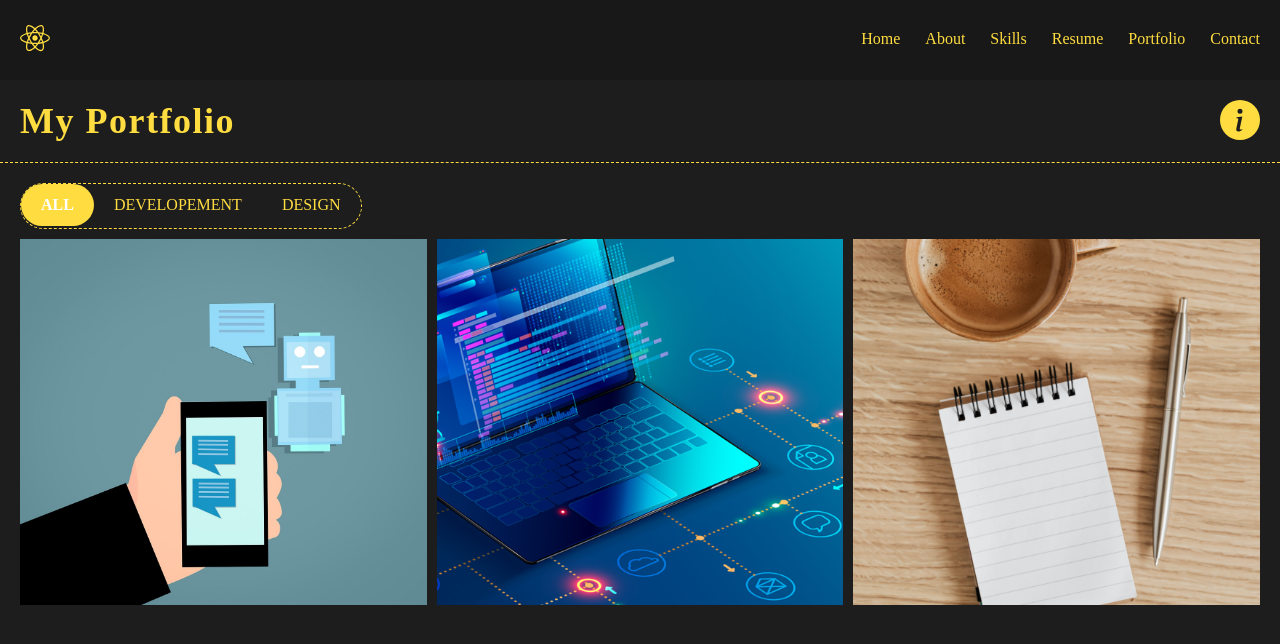
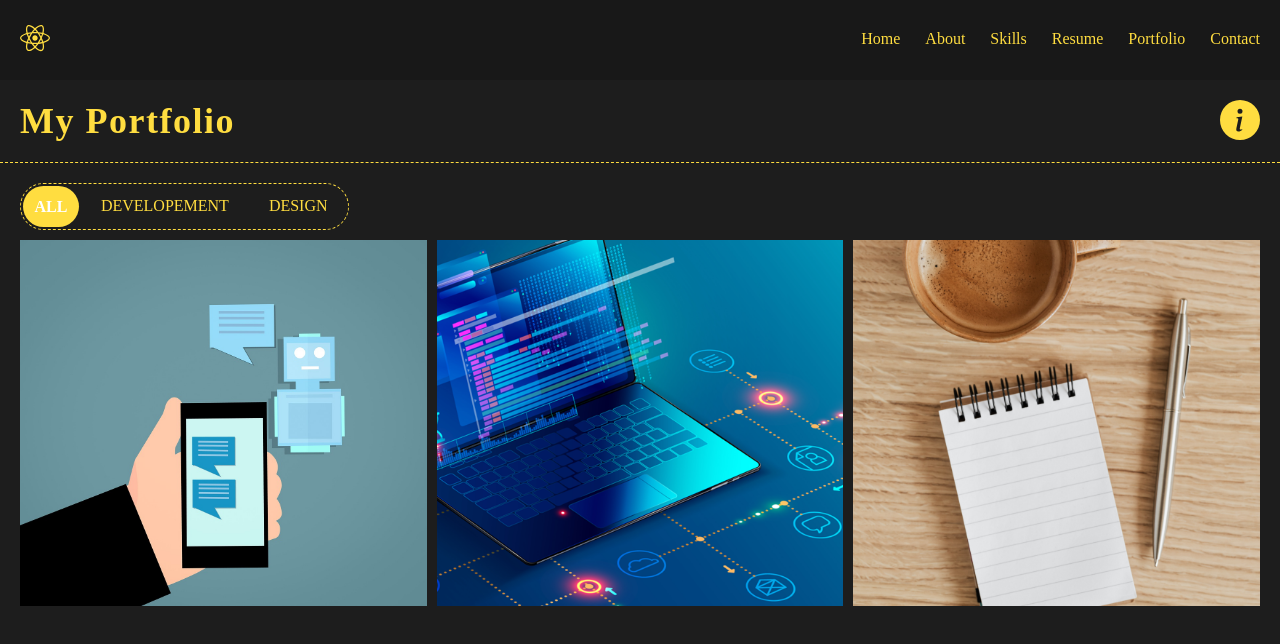
Before and after one commit to vedantd25/portfolio, a React (Create React App) app: page /portfolio in a window 1280 px wide. Shown: the top 644 px of the page. Built offline with nearby package versions, Linux system fonts and the light colour scheme.

Commit message:
modified:   src/containers/portfolio/styles.scss

```diff
--- a/src/containers/portfolio/styles.scss
+++ b/src/containers/portfolio/styles.scss
@@ -8,6 +8,7 @@
       margin: 0 auto;
       border-radius: 25px;
       border: 1px dashed var(--yellow-theme-main-color);
+
 
       li {
         font-size: 16px;
@@ -24,7 +25,11 @@
           background: var(--yellow-theme-main-color);
           color: var(--yellow-theme-sub-text-color);
           font-weight: 600;
-          border-radius: 25px;
+          border-radius: 22px;
+          padding: 11.5px;
+          margin: 2px;
+          margin-bottom: 0px;
+
         }
       }
     }
```
